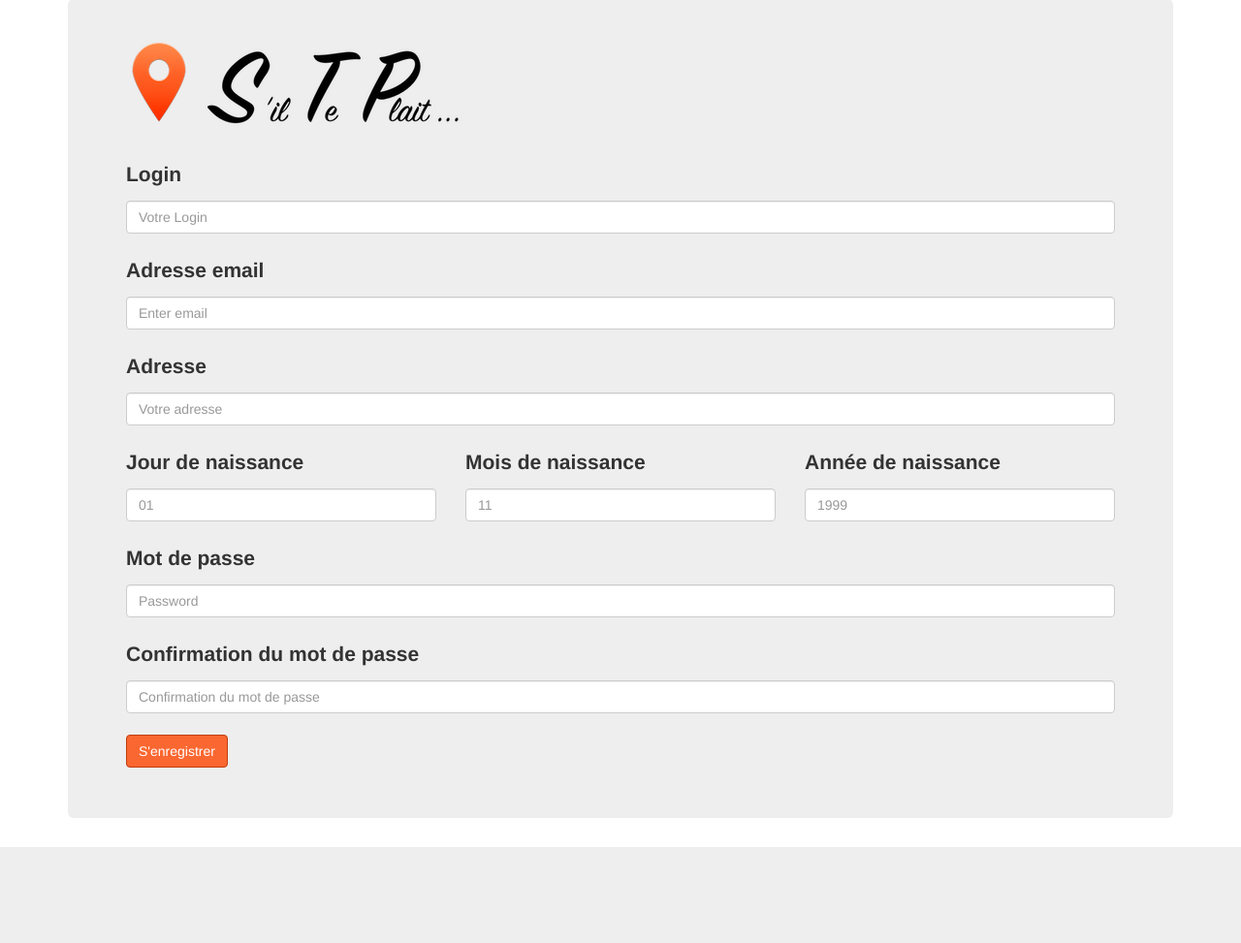
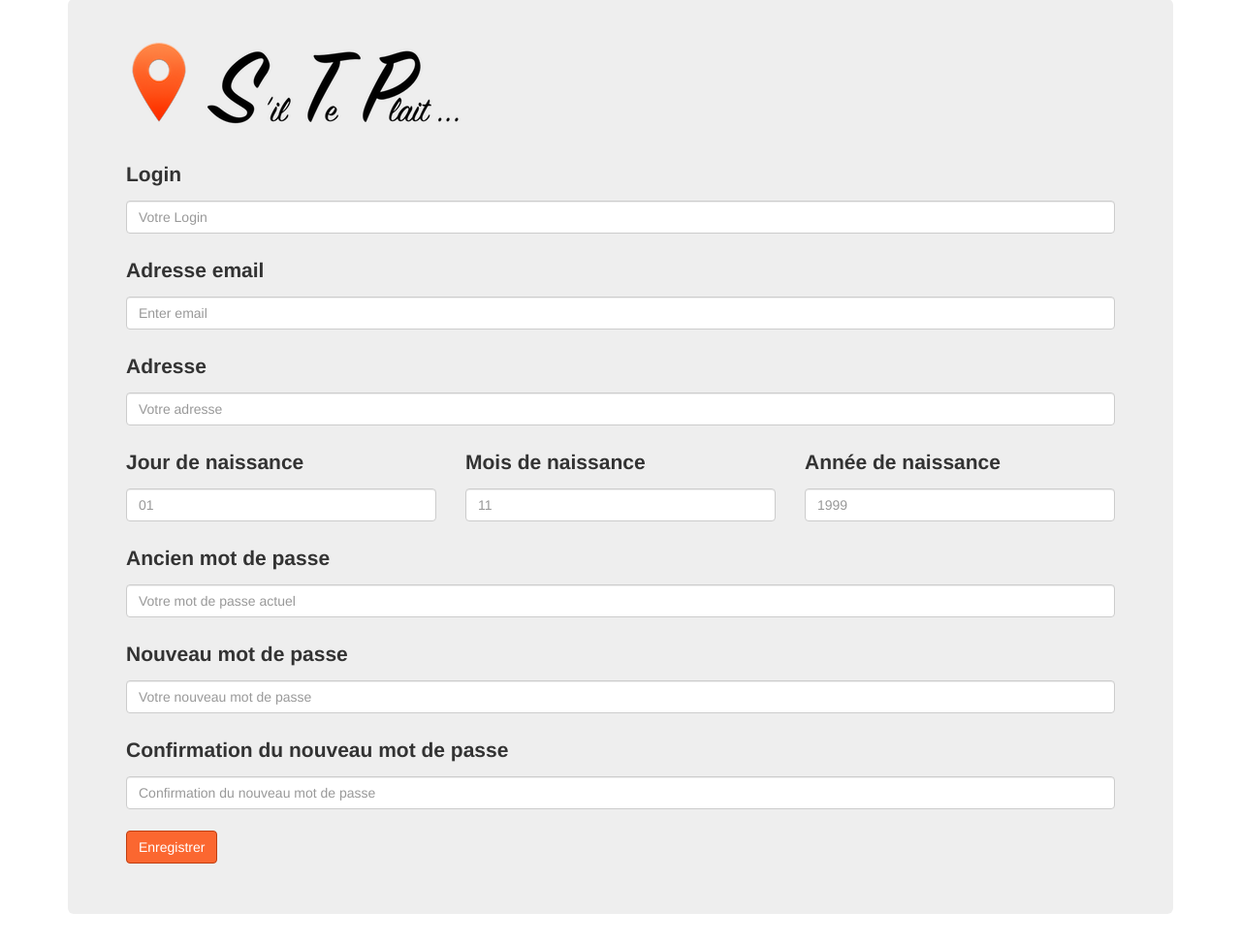
Before and after one commit to quentinl-c/projet_progweb, a Python web app: template stp/templates/addInfo.html in a window 1280 px wide. Shown: the part 71-1044 px from the top of the page at 97% size. Before the commit the page ends 945 px from the top, so only its background shows below. Run offline with Jinja, Linux system fonts and the light colour scheme; the template is opened without the code that fills it, so the values that code supplies are empty; some libraries are stand-ins or nearby versions.

Commit message:
Added info in the addInfo form

```diff
--- a/stp/templates/addInfo.html
+++ b/stp/templates/addInfo.html
@@ -7,49 +7,53 @@
 			<div class="jumbotron">
 				<img src="assets/img/header3.png" class="img-responsive image-header" alt="S'il Te Plait"/>
 
-				<form class="" role="form">
+				<form method="post" class="" role="form">
 					<div class="form-group">
-						<label for="exampleInputEmail1">Login</label>
-						<input class="form-control" id="login" placeholder="Votre Login" type="text">
+						<label for="login">Login</label>
+						<input class="form-control" id="login" value="{{login}}" placeholder="Votre Login" type="text">
 					</div>
 					<div class="form-group">
-						<label for="exampleInputEmail1">Adresse email</label>
-						<input class="form-control" id="email" placeholder="Enter email" type="email">
+						<label for="email">Adresse email</label>
+						<input class="form-control" id="email" value="{{email}}" placeholder="Enter email" type="email">
 					</div>
 					<div class="form-group">
-						<label for="exampleInputEmail1">Adresse </label>
-						<input class="form-control" id="address" placeholder="Votre adresse" type="text">
+						<label for="address">Adresse </label>
+						<input class="form-control" id="address" placeholder="Votre adresse" type="text" {% if address %}value="{{address}}"{% endif %}>
 					</div>
 					<div class="row clearfix">
 						<div class="col-md-4 column">
 							<div class="form-group">
-								<label for="exampleInputEmail1">Jour de naissance</label>
-								<input class="form-control" id="day" placeholder="01" type="text">
+								<label for="day">Jour de naissance</label>
+								<input class="form-control" id="day" placeholder="01" type="text" {% if day %}value="{{day}}"{% endif %}>
 							</div>
 						</div>
 						<div class="col-md-4 column">
 							<div class="form-group">
-								<label for="exampleInputEmail1">Mois de naissance</label>
-								<input class="form-control" id="month" placeholder="11" type="text">
+								<label for="month">Mois de naissance</label>
+								<input class="form-control" id="month" placeholder="11" type="text" {% if month %}value="{{month}}" {% endif %}>
 							</div>
 						</div>
 						<div class="col-md-4 column">
 							<div class="form-group">
-								<label for="exampleInputEmail1">Année de naissance</label>
-								<input class="form-control" id="year" placeholder="1999" type="text">
+								<label for="year">Année de naissance</label>
+								<input class="form-control" id="year" placeholder="1999" type="text" {% if year %}value="{{year}}"{% endif %}>
 							</div>
 						</div>
 					</div>
 					<div class="form-group">
-						<label for="exampleInputPassword1">Mot de passe</label>
-						<input class="form-control" id="password" placeholder="Password" type="password">
+						<label for="password">Ancien mot de passe</label>
+						<input class="form-control" id="password" placeholder="Votre mot de passe actuel" type="password">
 					</div>
 					<div class="form-group">
-						<label for="exampleInputPassword1">Confirmation du mot de passe</label>
-						<input class="form-control" id="confirmation" placeholder="Confirmation du mot de passe" type="password">
+						<label for="new_password">Nouveau mot de passe</label>
+						<input class="form-control" id="new_password" placeholder="Votre nouveau mot de passe" type="password">
+					</div>
+					<div class="form-group">
+						<label for="confirmation">Confirmation du nouveau mot de passe</label>
+						<input class="form-control" id="confirmation" placeholder="Confirmation du nouveau mot de passe" type="password">
 					</div>
 
-					<button type="submit" class="btn btn-orange">S'enregistrer</button>
+					<button type="submit" class="btn btn-orange">Enregistrer</button>
 				</form>
 
 			</div>
```
Also changed, not shown: stp/controller/userInfo.py (+18 -2 lines).
